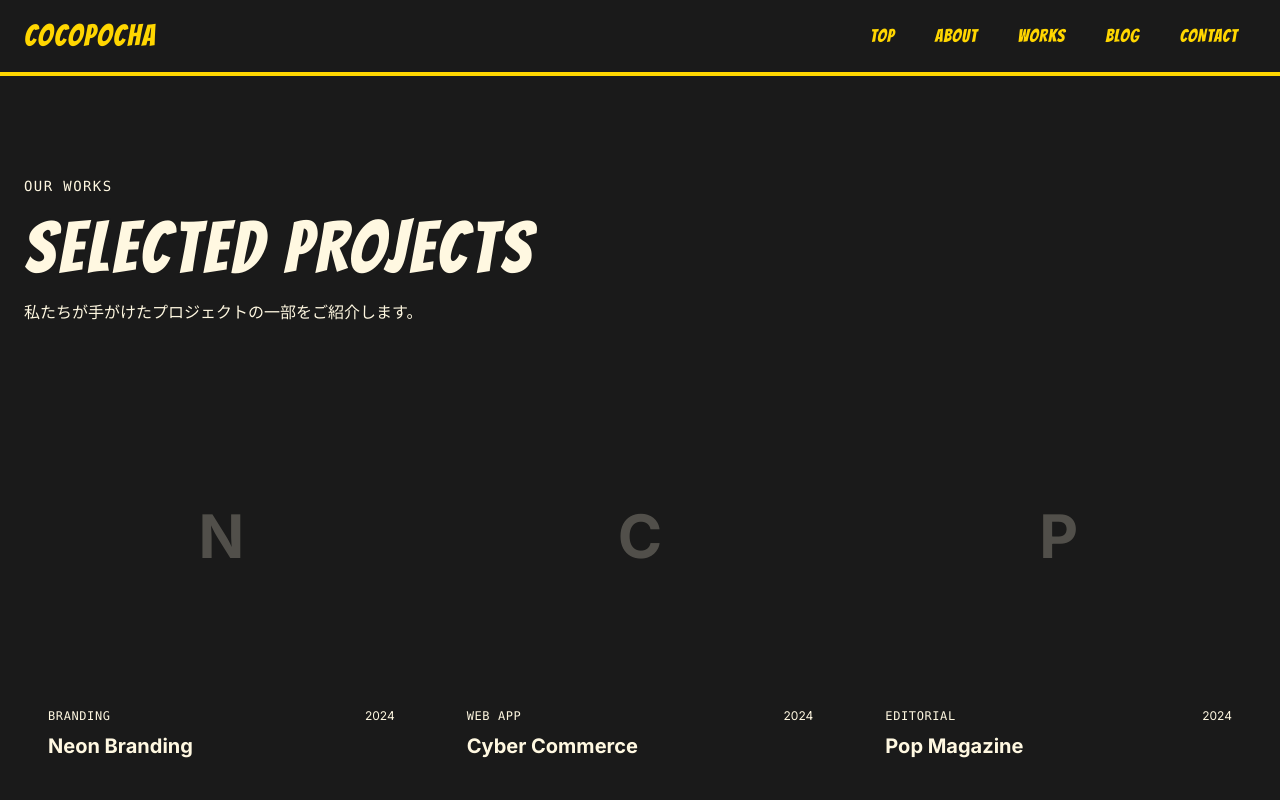
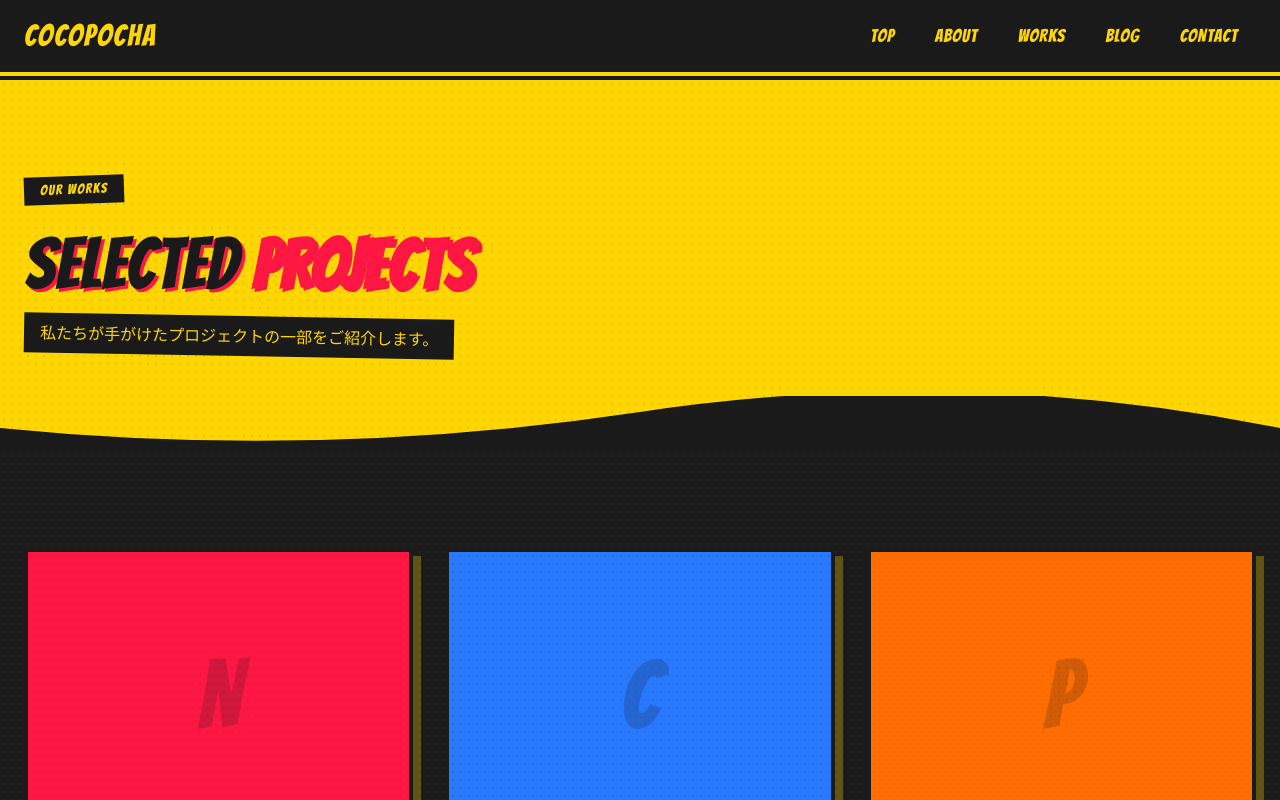
Before and after one commit to cocopocha-dev/cocopocha-app, a Next.js app: page /works in a window 1280 px wide. Shown: the top 800 px of the page. Built offline with nearby package versions, Linux system fonts and the light colour scheme.

Commit message:
Update by AI agent

```diff
--- a/src/app/works/page.tsx
+++ b/src/app/works/page.tsx
@@ -1,93 +1,125 @@
-import type { Metadata } from "next";
+"use client";
 
-export const metadata: Metadata = {
-  title: "Works | cocopocha",
-  description: "cocopochaの制作実績",
-};
+import { motion } from "framer-motion";
 
 const works = [
   {
     title: "Neon Branding",
     category: "Branding",
-    color: "from-primary to-pink-500",
+    color: "bg-comic-red",
     year: "2024",
+    rotation: "-rotate-2",
   },
   {
     title: "Cyber Commerce",
     category: "Web App",
-    color: "from-secondary to-blue-500",
+    color: "bg-comic-blue",
     year: "2024",
+    rotation: "rotate-1",
   },
   {
     title: "Pop Magazine",
     category: "Editorial",
-    color: "from-accent to-emerald-500",
+    color: "bg-comic-orange",
     year: "2024",
+    rotation: "rotate-2",
   },
   {
     title: "Future Dashboard",
     category: "UI/UX",
-    color: "from-purple-500 to-primary",
+    color: "bg-comic-pink",
     year: "2023",
+    rotation: "-rotate-1",
   },
   {
     title: "Glow Social",
     category: "Mobile App",
-    color: "from-orange-500 to-yellow-500",
+    color: "bg-comic-yellow",
     year: "2023",
+    rotation: "rotate-2",
   },
   {
     title: "Wave Music",
     category: "Web Design",
-    color: "from-teal-500 to-secondary",
+    color: "bg-comic-red",
     year: "2023",
+    rotation: "-rotate-2",
   },
 ];
 
 export default function WorksPage() {
   return (
-    <section className="py-24 px-6">
-      <div className="max-w-7xl mx-auto">
-        <div className="mb-16">
-          <p className="text-sm font-mono text-primary mb-4 tracking-widest uppercase">
-            Our Works
-          </p>
-          <h1 className="section-heading">
-            Selected <span className="gradient-text">Projects</span>
-          </h1>
-          <p className="section-subheading mt-4">
-            私たちが手がけたプロジェクトの一部をご紹介します。
-          </p>
+    <>
+      <section className="relative py-24 px-6 bg-comic-yellow overflow-hidden">
+        <div className="absolute inset-0 halftone opacity-10" />
+        <div className="absolute -bottom-2 left-0 w-full">
+          <svg viewBox="0 0 1440 80" preserveAspectRatio="none" className="w-full h-16">
+            <path d="M0,40 Q360,80 720,20 T1440,40 L1440,80 L0,80 Z" fill="#1A1A1A" />
+          </svg>
         </div>
 
-        <div className="grid grid-cols-1 md:grid-cols-2 lg:grid-cols-3 gap-6">
-          {works.map((work) => (
-            <article
+        <div className="max-w-7xl mx-auto relative">
+          <motion.div
+            initial={{ x: -50, opacity: 0 }}
+            animate={{ x: 0, opacity: 1 }}
+            transition={{ duration: 0.5 }}
+          >
+            <span className="inline-block px-4 py-1 bg-comic-black text-comic-yellow font-comic text-sm tracking-widest uppercase mb-6 transform -rotate-2">
+              Our Works
+            </span>
+            <h1
+              className="text-5xl md:text-7xl font-comic text-comic-black uppercase leading-tight"
+              style={{ textShadow: "3px 3px 0px #FF1744" }}
+            >
+              Selected{" "}
+              <span className="text-comic-red">Projects</span>
+            </h1>
+            <div className="inline-block bg-comic-black px-4 py-2 mt-4 transform rotate-1">
+              <p className="text-comic-yellow">私たちが手がけたプロジェクトの一部をご紹介します。</p>
+            </div>
+          </motion.div>
+        </div>
+      </section>
+
+      <section className="py-24 px-6 bg-comic-black relative overflow-hidden">
+        <div className="absolute inset-0 halftone-yellow opacity-5" />
+        <div className="max-w-7xl mx-auto relative">
+          <div className="grid grid-cols-1 md:grid-cols-2 lg:grid-cols-3 gap-8">
+            {works.map((work, i) => (
+              <motion.article
                 key={work.title}
-              className="glass-card overflow-hidden group cursor-pointer hover:border-primary/50 transition-all duration-300"
+                initial={{ y: 50, opacity: 0 }}
+                whileInView={{ y: 0, opacity: 1 }}
+                viewport={{ once: true }}
+                transition={{ delay: i * 0.1 }}
+                whileHover={{ scale: 1.05, rotate: i % 2 === 0 ? 2 : -2 }}
+                className={`${work.color} border-4 border-comic-black overflow-hidden cursor-pointer group ${work.rotation}`}
+                style={{ boxShadow: "8px 8px 0px rgba(255,214,0,0.3)" }}
               >
-              <div
-                className={`aspect-[4/3] bg-gradient-to-br ${work.color} opacity-80 group-hover:opacity-100 transition-opacity duration-300 flex items-center justify-center`}
+                <div className="aspect-[4/3] relative flex items-center justify-center overflow-hidden">
+                  <div className="absolute inset-0 halftone opacity-10" />
+                  <span
+                    className="text-8xl font-comic text-comic-black/20 group-hover:text-comic-black/40 group-hover:scale-125 transition-all duration-300"
                   >
-                <span className="text-dark/80 text-6xl font-bold opacity-30 group-hover:opacity-50 transition-opacity">
                     {work.title.charAt(0)}
                   </span>
                 </div>
-              <div className="p-6">
+                <div className="p-6 bg-comic-black border-t-4 border-comic-black">
                   <div className="flex items-center justify-between mb-2">
-                  <span className="text-xs font-mono text-primary/80 tracking-wider uppercase">
+                    <span className="px-2 py-0.5 bg-comic-yellow text-comic-black font-comic text-xs tracking-wider uppercase">
                       {work.category}
                     </span>
-                  <span className="text-xs text-foreground/30">{work.year}</span>
+                    <span className="text-xs text-comic-yellow/50 font-comic">{work.year}</span>
                   </div>
-                <h3 className="text-xl font-bold group-hover:text-primary transition-colors">
+                  <h3 className="text-xl font-comic text-comic-yellow group-hover:text-comic-red transition-colors uppercase tracking-wider">
                     {work.title}
                   </h3>
                 </div>
-            </article>
+              </motion.article>
             ))}
           </div>
         </div>
       </section>
+    </>
   );
 }
```
Lines whose indentation alone changed are shown as unchanged.
